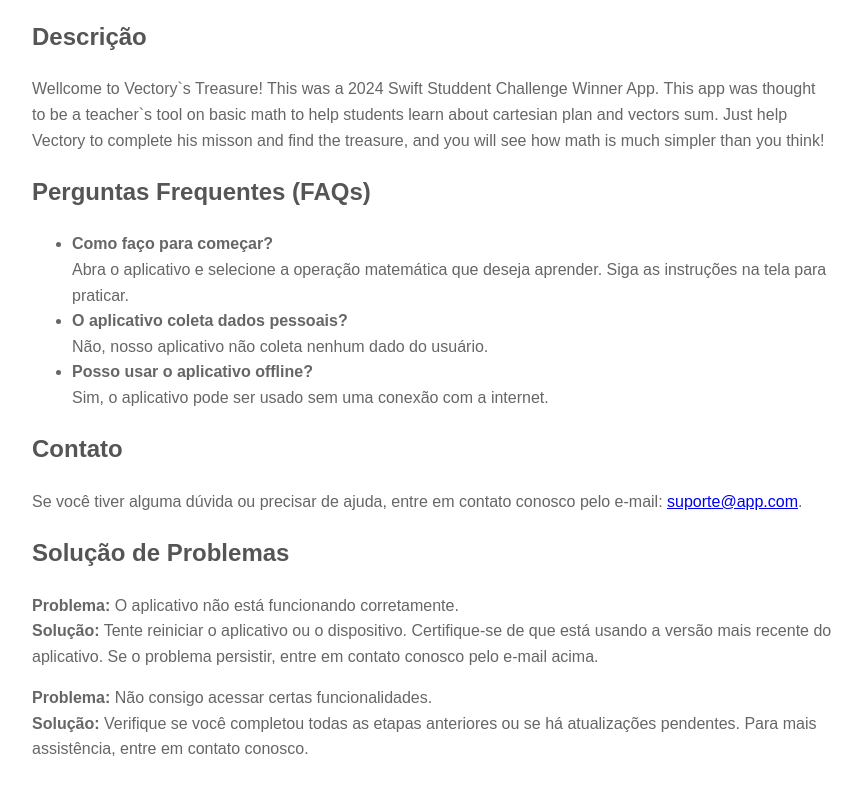
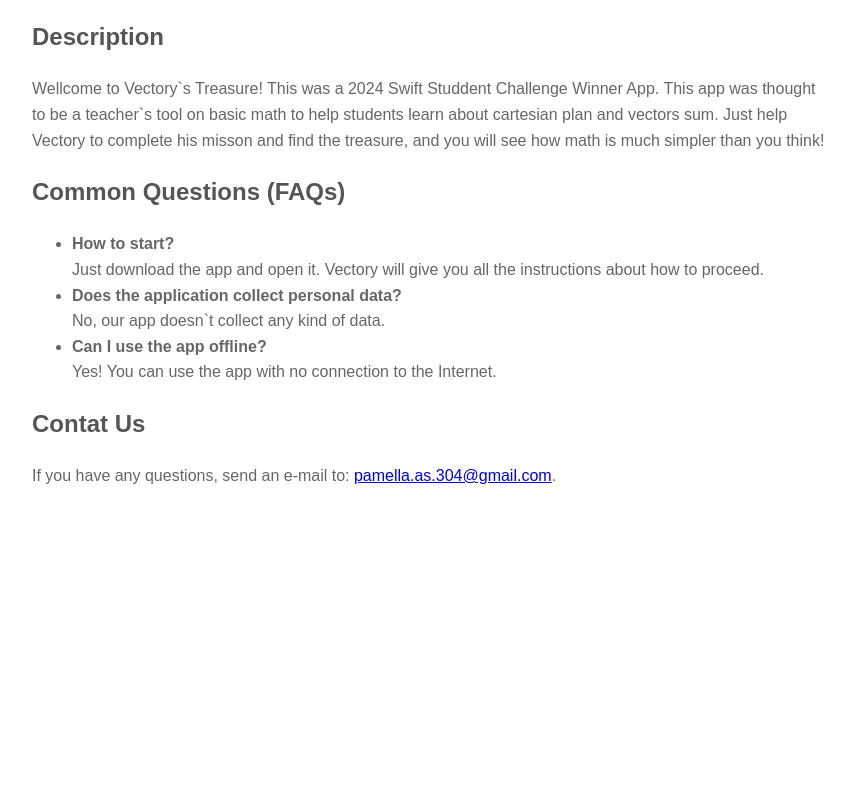
Before and after one commit to Pamella-304/Suporte-app, a plain HTML site: page index.html in a window 1280 px wide. Shown: the part 96-890 px from the top of the page, without its empty margins (208-1070 px from the left). After the commit the page ends 800 px from the top, so only its background shows below. Drawn offline with Linux system fonts and the light colour scheme.

Commit message:
Update index.html

```diff
--- a/index.html
+++ b/index.html
@@ -27,28 +27,22 @@
 <body>
     <h1>Support to App Vectory`s Treasure</h1>
 
-    <h2>Descrição</h2>
+    <h2>Description</h2>
     <p>Wellcome to Vectory`s Treasure! This was a 2024 Swift Studdent Challenge Winner App. This app was thought to be a teacher`s tool on basic math to help students learn about cartesian plan and vectors sum. Just help Vectory to complete his misson and find the treasure, and you will see how math is much simpler than you think!</p>
 
-    <h2>Perguntas Frequentes (FAQs)</h2>
+    <h2>Common Questions (FAQs)</h2>
     <ul>
-        <li><strong>Como faço para começar?</strong><br>
-            Abra o aplicativo e selecione a operação matemática que deseja aprender. Siga as instruções na tela para praticar.</li>
-        <li><strong>O aplicativo coleta dados pessoais?</strong><br>
-            Não, nosso aplicativo não coleta nenhum dado do usuário.</li>
-        <li><strong>Posso usar o aplicativo offline?</strong><br>
-            Sim, o aplicativo pode ser usado sem uma conexão com a internet.</li>
+        <li><strong>How to start?</strong><br>
+            Just download the app and open it. Vectory will give you all the instructions about how to proceed.</li>
+        <li><strong>Does the application collect personal data?</strong><br>
+            No, our app doesn`t collect any kind of data.</li>
+        <li><strong>Can I use the app offline?</strong><br>
+            Yes! You can use the app with no connection to the Internet.</li>
     </ul>
 
-    <h2>Contato</h2>
-    <p>Se você tiver alguma dúvida ou precisar de ajuda, entre em contato conosco pelo e-mail: <a href="mailto:suporte@app.com">suporte@app.com</a>.</p>
+    <h2>Contat Us</h2>
+    <p>If you have any questions, send an e-mail to: <a href="pamella.as.304@gmail.com">pamella.as.304@gmail.com</a>.</p>
 
-    <h2>Solução de Problemas</h2>
-    <p><strong>Problema:</strong> O aplicativo não está funcionando corretamente.<br>
-       <strong>Solução:</strong> Tente reiniciar o aplicativo ou o dispositivo. Certifique-se de que está usando a versão mais recente do aplicativo. Se o problema persistir, entre em contato conosco pelo e-mail acima.</p>
-
-    <p><strong>Problema:</strong> Não consigo acessar certas funcionalidades.<br>
-       <strong>Solução:</strong> Verifique se você completou todas as etapas anteriores ou se há atualizações pendentes. Para mais assistência, entre em contato conosco.</p>
 
 </body>
 </html>
```
